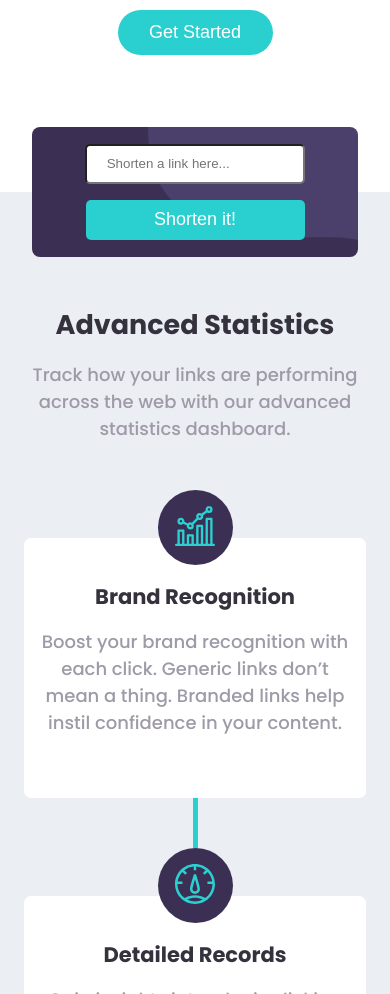
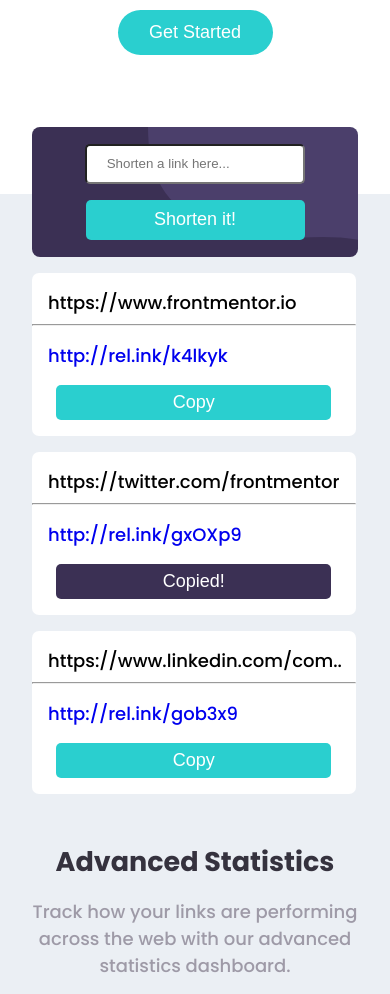
Before and after one commit to Misa-el-bit/Desafio1-kodemia-12g, a plain HTML site: page index.html in a window 390 px wide. Shown: the part 720-1714 px from the top of the page. Drawn offline with Linux system fonts and the light colour scheme.

Commit message:
se agregan cards en mobile

```diff
--- a/css/style.scss
+++ b/css/style.scss
@@ -120,7 +120,7 @@ header{
         }
     }
 }.shorten{
-    background:linear-gradient(180deg, white 50%, $custom 50%);
+    background:linear-gradient(180deg, white 10%, $custom 10%);
     .search{
         background-image: url("../img/bg-shorten-mobile.svg");
         background-repeat: no-repeat;
@@ -146,8 +146,34 @@ header{
             width: 219px;
         }
     }
-    .links,.result{
-        display: none;
+    .links{
+        display: flex;
+        flex-direction: column;
+        width: 83%;
+        background-color: white;
+        border-radius: 7px;
+        margin: 1rem 2rem 0 2rem;
+        padding: 1rem 0;
+        p{
+            padding: 0 0 .5rem 1rem;
+            text-overflow:ellipsis
+        }
+        .result{
+            display: flex;
+            flex-direction: column;
+            a{
+                padding: 1rem 0 1rem 1rem;
+            }
+            .btn-regular{
+                width: 85%;
+                height: 35px;
+                align-self: center;
+                &.copied{
+                    background-color: $darkViolet;
+                    pointer-events: none;
+                }
+            }
+        }
     }
 }
 .cards-section{
@@ -367,6 +393,7 @@ footer{
         }
         .links{
             display: flex;
+            flex-direction: row;
             width: 75%;
             background-color: white;
             height: 65px;
@@ -375,8 +402,15 @@ footer{
             align-items: center;
             margin-top: 2rem;
             padding: 0 2rem;
+            p{
+                padding: 0 0 0 1rem;
+            }
+            hr{
+                display: none;
+            }
             .result{
                 display: flex;
+                flex-direction: row;
                 align-items: center;
                 .colored{
                     color: $cyan;
--- a/index.html
+++ b/index.html
@@ -44,6 +44,7 @@
             </div>
             <div class="links">
                 <p> https://www.frontmentor.io </p>
+                <hr>
                 <div class="result">
                     <a href="#" class="colored">http://rel.ink/k4lkyk</a>
                     <button class="btn-regular">Copy</button>
@@ -51,13 +52,15 @@
             </div>
             <div class="links">
                 <p> https://twitter.com/frontmentor </p>
+                <hr>
                 <div class="result">
                     <a href="#" class="colored">http://rel.ink/gxOXp9</a>
                     <button class="btn-regular copied">Copied!</button>
                 </div>
             </div>
             <div class="links">
-                <p> https://www.linkedin.com/company/frontend-mentor </p>
+                <p> https://www.linkedin.com/com..</p>
+                <hr>
                 <div class="result">
                     <a href="#" class="colored">http://rel.ink/gob3x9</a>
                     <button class="btn-regular">Copy</button>
```
Also changed, not shown: css/style.css, 1 other file.
